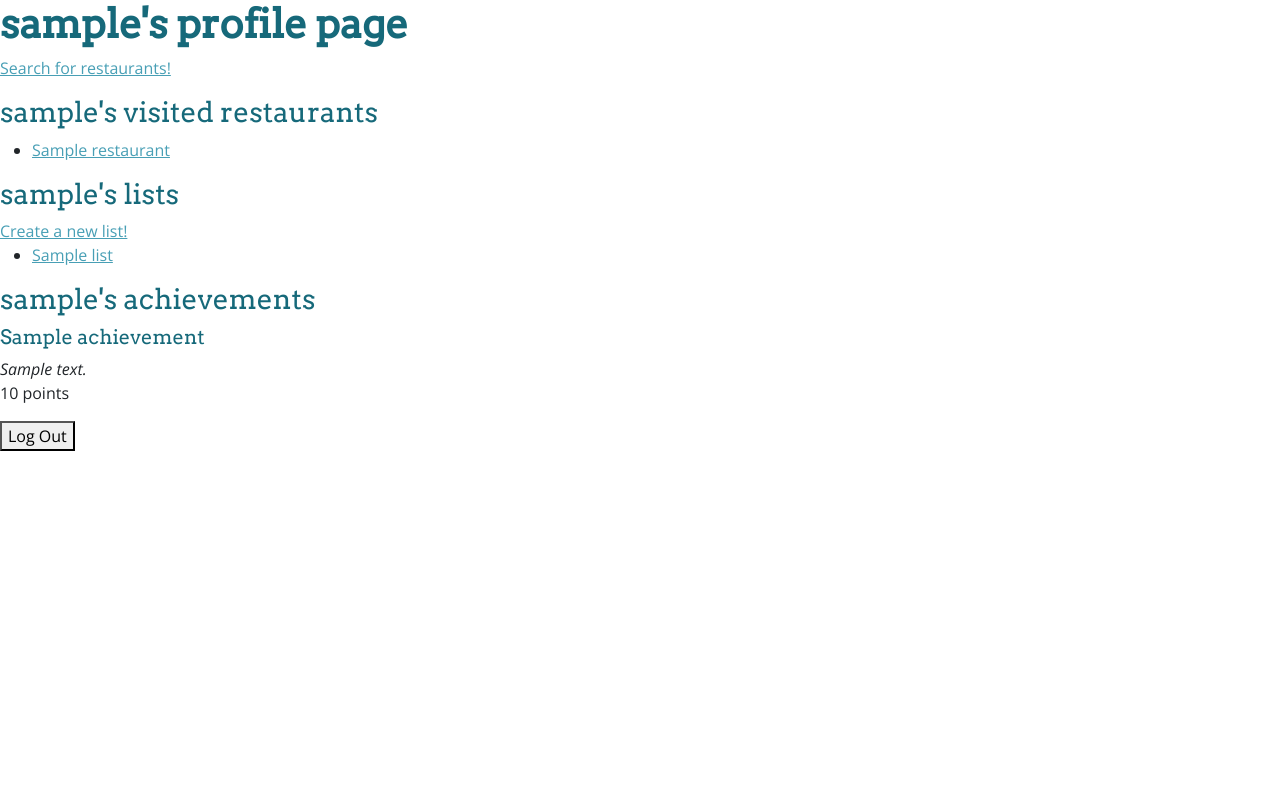
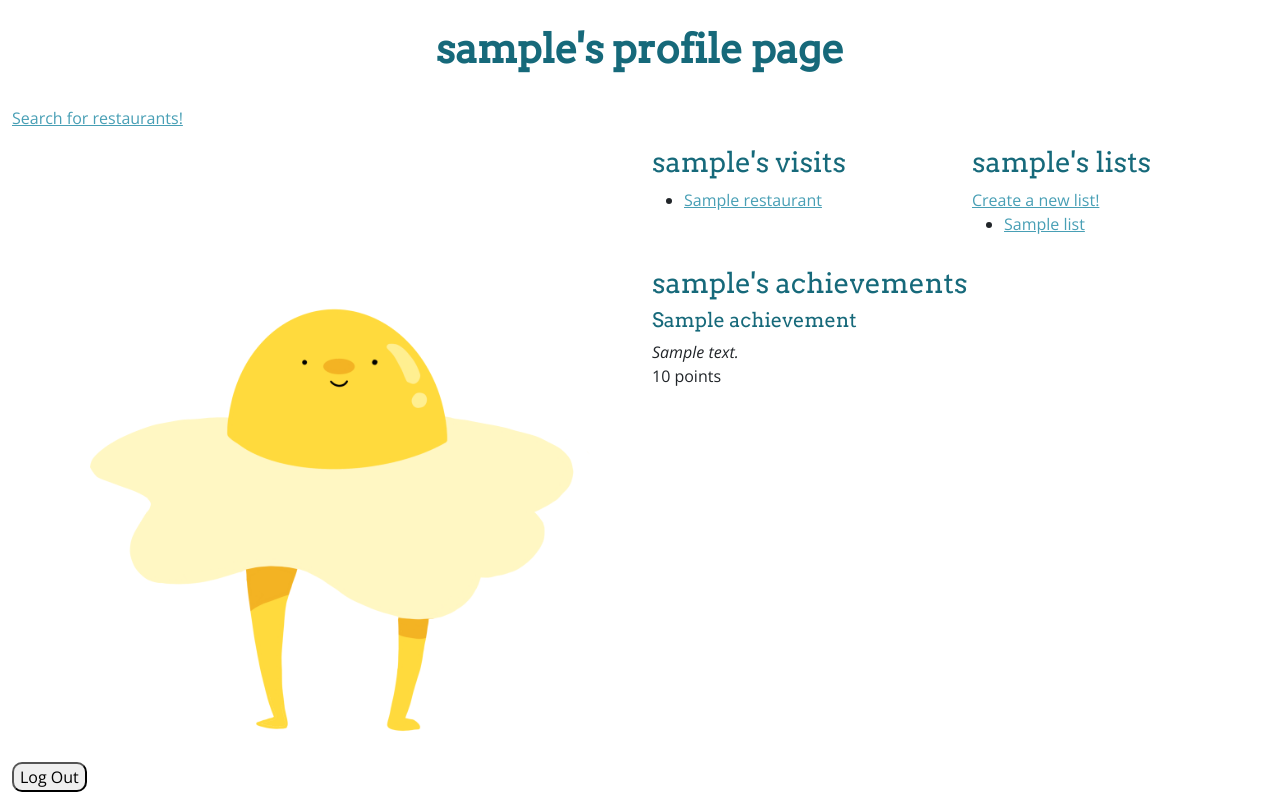
Before and after one commit to juliettetripier/Hackbright-Project, a Flask app: page /profile/1 in a window 1280 px wide. Shown: the part 56-848 px from the top of the page. Before the commit the page ends 507 px from the top, so only its background shows below. Run offline with Flask 3, Linux system fonts and the light colour scheme; the visitor is signed in with stand-in values (Sample User, id 1); tables that the repository leaves empty hold one stand-in row (values such as "Sample post").

Commit message:
Added mascot to profile page

```diff
--- a/static/css/base.css
+++ b/static/css/stylesheet.css
@@ -30,6 +30,10 @@ a {
     color: #489FB5;
 }
 
+button {
+    border-radius: 10px;
+}
+
 .btn-outline-primary {
     color: #3691A7;
     border-color: #3691A7;
@@ -51,8 +55,6 @@ a {
     border-color: #16697A;
 }
 
-
-/* Homepage-specific Styling */
 .page-header {
     margin: 25px;
     display: flex;
@@ -71,8 +73,10 @@ a {
     align-items: center;
 }
 
+/* Homepage-specific Styling */
+
 #homepage-egg {
-    width: 100%;
+    width: 90%;
 }
 
 #homepage-column-1 {
@@ -86,3 +90,14 @@ a {
     justify-content: center;
     align-items: center;
 }
+
+
+/* Profile-specific styling */
+
+#egg-mascot {
+    width: 100%;
+}
+
+#visits-lists-row {
+    margin-bottom: 15px;
+}
--- a/templates/base.html
+++ b/templates/base.html
@@ -13,7 +13,7 @@
     <link href="https://fonts.googleapis.com/css2?family=Arvo&family=Open+Sans:ital,wght@0,400;0,700;1,400;1,700&display=swap" rel="stylesheet">
 
 
-    <link rel="stylesheet" href="/static/css/base.css">
+    <link rel="stylesheet" href="/static/css/stylesheet.css">
 
   </head>
 
--- a/templates/homepage.html
+++ b/templates/homepage.html
@@ -5,7 +5,7 @@
 
 <div class="container-fluid">
     <div class="page-header">
-        <h1>Welcome to eggsplorer!</h1>
+        <h1>Welcome to Eggsplorer!</h1>
     </div>
     <div class="row">
         <div class="col-6" id="homepage-column-1">
@@ -14,7 +14,7 @@
         <div class="col-6" id="homepage-column-2">
             <div class="row centering">
                 <div class="col-10 centering">
-                    <p>eggsplorer is a fun, rewarding way to find your new favorite local
+                    <p>Eggsplorer is a fun, rewarding way to find your new favorite local
                         restaurant. Search for places to eat by keyword and location, track
                         which restaurants you've visited, and create custom lists to organize
                         your culinary adventures - all while earning achievements!</p>
--- a/templates/profile.html
+++ b/templates/profile.html
@@ -3,14 +3,24 @@
 
 {% block body %}
 
+<div class="container-fluid">
+    <div class="page-header">
         <h1>{{ profile_owner.username }}'s profile page</h1>
+    </div>
 
     {% if profile_owner == user %}
     <p><a href="/search">Search for restaurants!</a></p>
     {% endif %}
 
+    <div class="row">
+        <div class="col-6" id="profile-column-1">
+            <img src="/static/img/egg-basic.PNG" id="egg-mascot">
+        </div>
+        <div class="col-6" id="profile-column-2">
+            <div class="row" id="visits-lists-row">
+                <div class="col-6">
                     <div id="visits-div">
-    <h3>{{ profile_owner.username }}'s visited restaurants</h3>
+                        <h3>{{ profile_owner.username }}'s visits</h3>
                         <ul>
                             {% if profile_owner.visits %}
                             {% for visit in profile_owner.visits %}
@@ -20,9 +30,9 @@
                                 {{ profile_owner.username }} hasn't visited any restaurants yet.
                             {% endif %}
                         </ul>
-
                     </div>
-
+                </div>
+                <div class="col-6">
                     <div id="lists-div">
                         <h3>{{ profile_owner.username }}'s lists</h3>
                         {% if profile_owner == user %}
@@ -38,12 +48,15 @@
                             {% endif %}
                         </ul>
                     </div>
-
+                </div>
+            </div>
+            <div class="row">
+                <div class="col-12">
                     <div id="achievements-div">
                         <h3>{{ profile_owner.username }}'s achievements</h3>
                         {% if profile_owner.achievements %}
                             {% for achievement in profile_owner.achievements %}
-            <div>
+                                <div class="earned-achievement">
                                     <h5>{{ achievement.name }}</h5>
                                     <i>{{ achievement.description }}</i>
                                     <p>{{ achievement.points }} points</p>
@@ -54,11 +67,14 @@
                             <p>Try creating a wishlist or marking a restaurant as visited and see what happens!</p>
                         {% endif %}
                     </div>
-
+                </div>
+            </div>
+        </div>
     {% if profile_owner == user %}
     <form action="/logout">
     <button type="submit" id="logout-button">Log Out</button>
     </form>
     {% endif %}
+</div>
 
 {% endblock %}
```
Also changed, not shown: templates/leaderboard.html (+13 -4 lines), static/img/egg-basic.PNG (added). Lines whose indentation alone changed are shown as unchanged.
